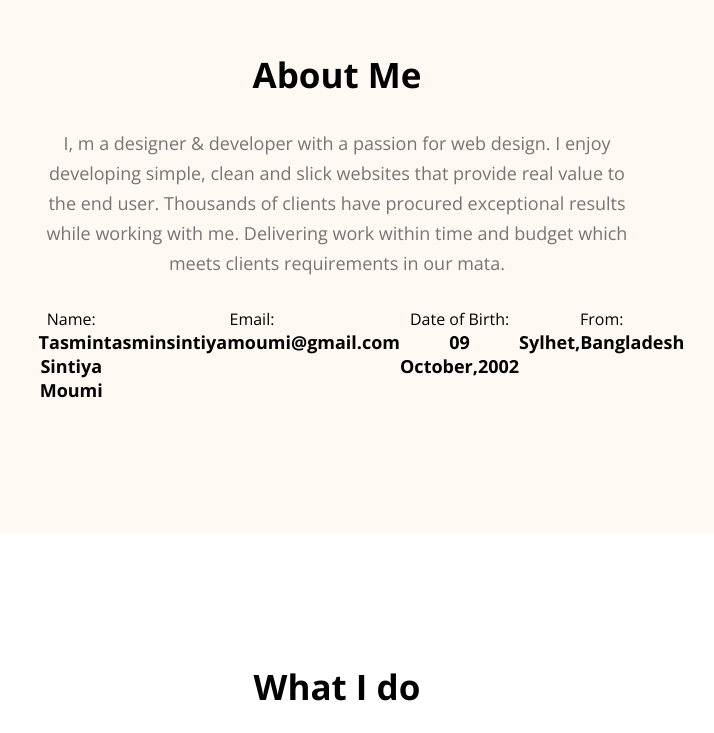
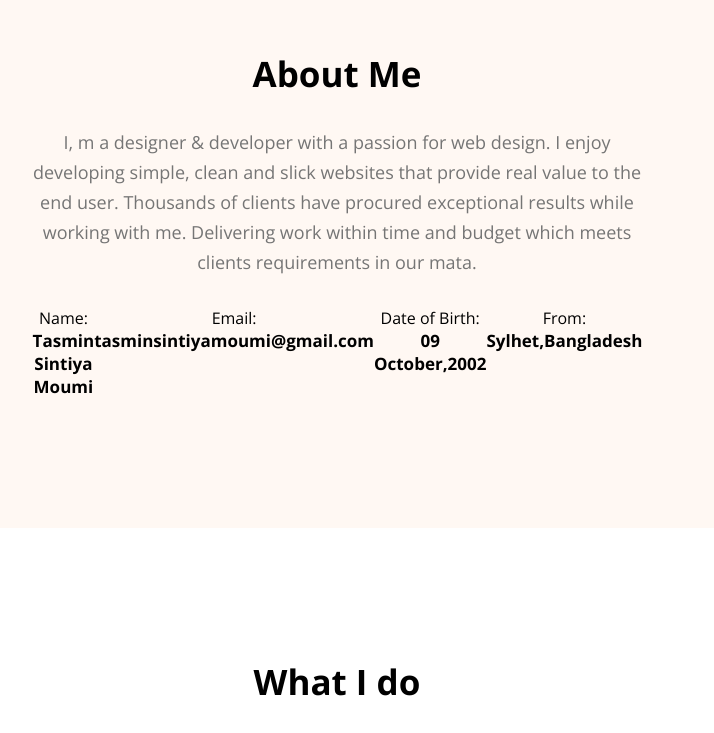
Before and after one commit to Tasmin-Sintiya-Moumi/portfolio-, a plain HTML site: page index.html in a window 1280 px wide. Shown: the part 1076-1809 px from the top of the page, without its empty margins (303-1017 px from the left). Drawn offline with nearby package versions, Linux system fonts and the light colour scheme.

Commit message:
almost done

```diff
--- a/styles/portfolio.css
+++ b/styles/portfolio.css
@@ -131,7 +131,7 @@
     margin: 0 auto;
     text-align: center;
     background-color: #FFF8F3;
-    padding: 131px 156px;
+    padding: 130px 150px;
 }
 
 .about-info{
@@ -142,7 +142,7 @@
 
 
 .info-card h4{
-    font-size: 18px;
+    font-size: 17px;
 }
 
 /* #skills{
```
